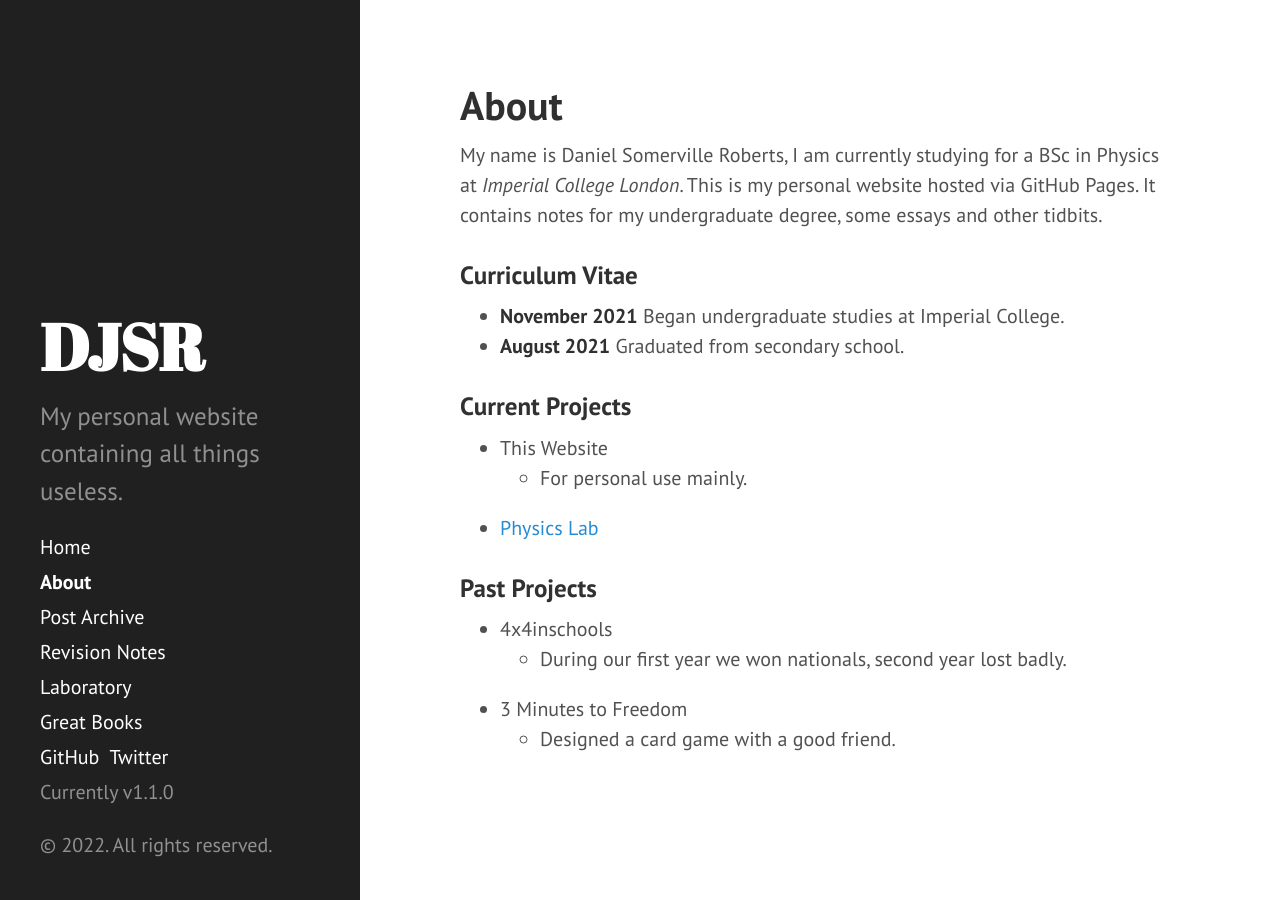
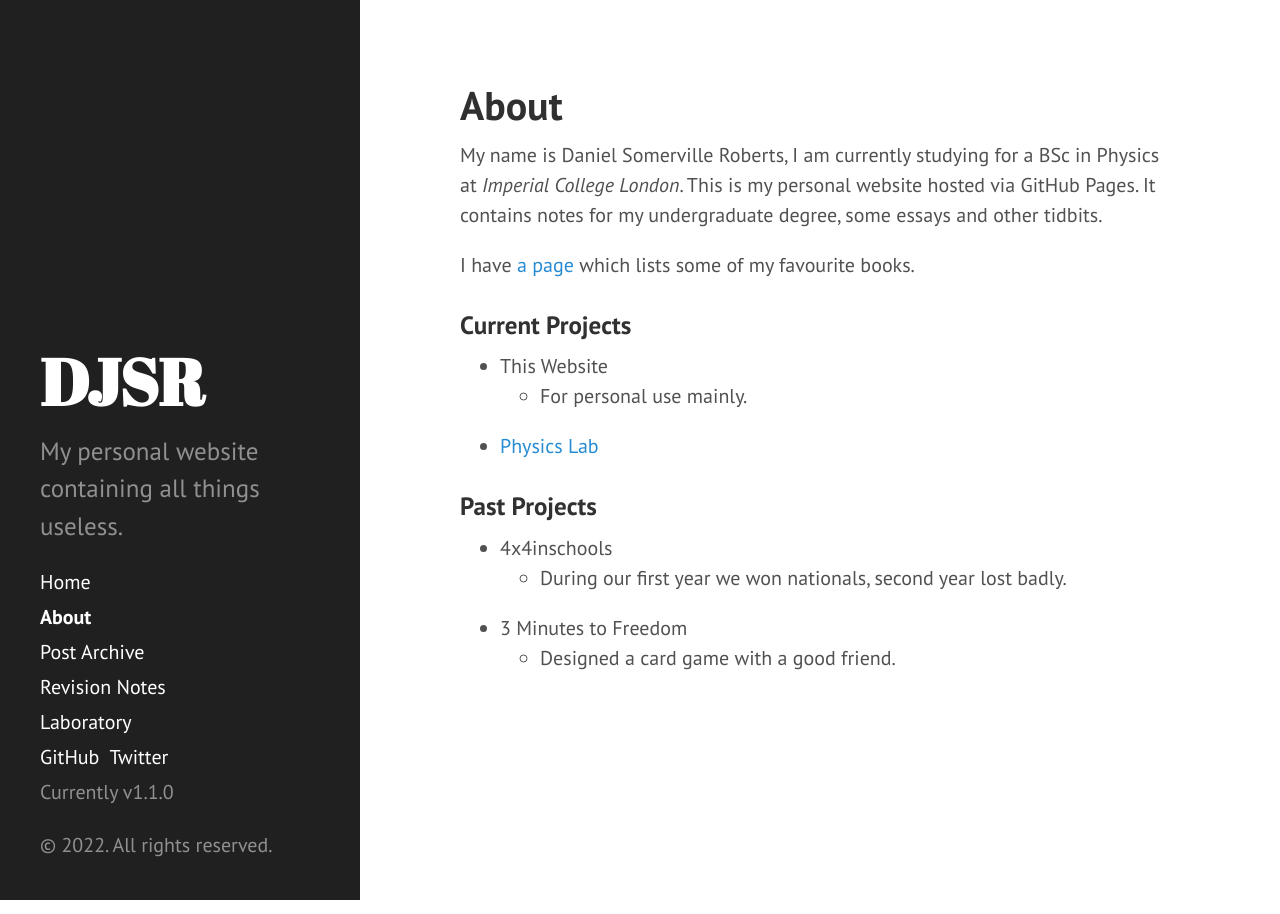
Before and after one commit to dansomrob/dansomrob.github.io, a Jekyll site: the page built from about.md, in a window 1280 px wide. Built offline with Jekyll 4.4.1, drawn with Linux system fonts in a browser that asks for light colours.

Commit message:
books update

```diff
--- a/about.md
+++ b/about.md
@@ -5,9 +5,7 @@ title: About
 
 My name is Daniel Somerville Roberts, I am currently studying for a BSc in Physics at *Imperial College London*. This is my personal website hosted via GitHub Pages. It contains notes for my undergraduate degree, some essays and other tidbits.
 
-### Curriculum Vitae
-* **November 2021** Began undergraduate studies at Imperial College.
-* **August 2021** Graduated from secondary school.
+I have [a page]({{ site.url }}/books) which lists some of my favourite books.
 
 ### Current Projects
 * This Website
```
Also changed, not shown: books/index.md (+1 -1 lines).
